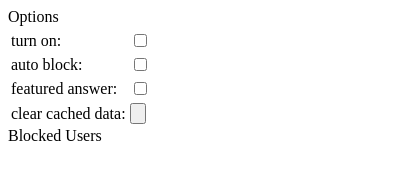
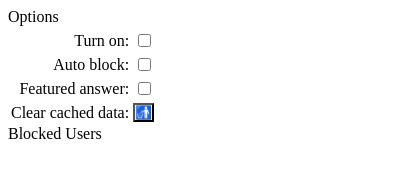
Before and after one commit to 2482103133/HiNativeTool, a browser extension: page html/popup.html in a window 400 px wide. Drawn offline with Linux system fonts and the light colour scheme.

Commit message:
beautification

```diff
--- a/html/popup.html
+++ b/html/popup.html
@@ -1,33 +1,34 @@
 <!DOCTYPE html>
 <html>
 <head>
+    <meta charset="UTF-8">
 </head>
 <body style="width: 300px;height: 500px;">
 
-  <table >
+  <table style="text-align: right;">
       <thead><tr>Options</tr></thead>
       <tbody>
           <tr>
-          <td>turn on:</td>
+          <td>Turn on:</td>
           <td><input id="switch" type="checkbox"  /><br/></td>
         </tr>
           <tr>
-          <td>auto block:</td>
+          <td>Auto block:</td>
           <td><input id="auto" type="checkbox" /><br/></td>
         </tr>
           <tr>
-          <td>featured answer:</td>
+          <td>Featured answer:</td>
           <td><input id="featured" type="checkbox"  /><br/></td>
         </tr>
           <tr>
-          <td> clear cached data:</td>
-          <td><input id="cached" type="button" /><br/></td>
+          <td> Clear cached data:</td>
+          <td><input id="cached" type="button" value="🚮"title="Clear buffered responses" style="border-style: outset;padding: 0%;"></input><br/></td>
         </tr>
       </tbody>
   </table>
   <table >
     <thead><tr>Blocked Users</tr></thead>
-    <tbody id="blocked_users">
+    <tbody id="blocked_users" style="display: block;height: 400px;overflow: scroll;" >
         <tr>
           <td>bubusan</td>
           <td><a href="baidu.com">unblock</a></td>
--- a/js/popup.js
+++ b/js/popup.js
@@ -63,7 +63,7 @@ function remove_block(username){
         blocked_users.splice(blocked_users.indexOf(username),1)
     }
     chrome.storage.local.set({blocked_users:blocked_users})
-    show_blocked_users()
+    // show_blocked_users()
 }
 
 function show_blocked_users() {
@@ -72,9 +72,12 @@ function show_blocked_users() {
 
         var tr=$("<tr>")
         tr.append($("<td>"+u+"</td>"))
-        var a=$("<a href='#''>remove</a>")
+        var a=$("<a href='#'' style='text-decoration: none' title='Remove this user from blocking list'>❌</a>")
         a.click(function(){
+            $(this).closest("tr").hide()
+
             remove_block(u)
+
         })
         var db=$("<td></td>")
         db.append(a)
```
Also changed, not shown: images/preview.png, images/preview3.png.
